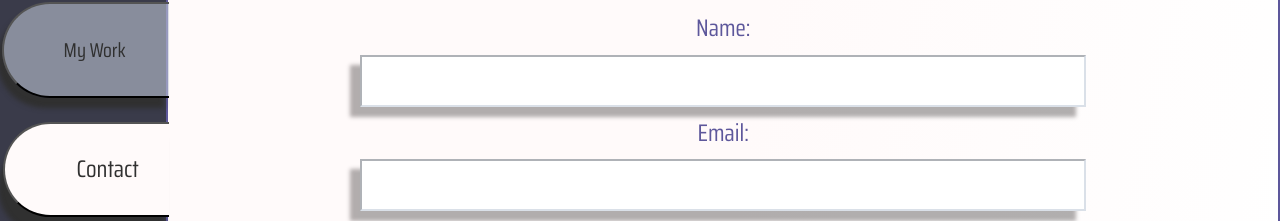
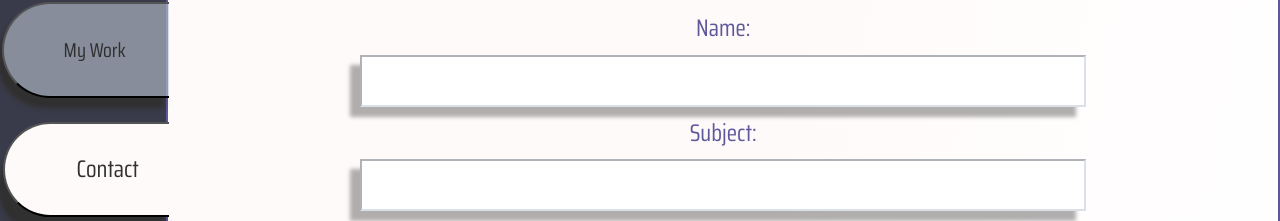
Before and after one commit to ChrisKurz098/Portfolio, a React (Create React App) app: page / in a window 1280 px wide. Both pictures are taken after a click on the button "Contact". Shown: the part 341-562 px from the top of the page. Built offline with nearby package versions, Linux system fonts and the light colour scheme.

Commit message:
Made the contact for function. Sends data to a pre formatted email via the users defaault email app

```diff
--- a/src/assets/css/style.css
+++ b/src/assets/css/style.css
@@ -467,7 +467,7 @@ font-size: xx-large;
 font-size: 3vh;
 margin: 1%;
 }
-#name-box, #email-box{
+#name-box, #subject-box{
     padding: 10px;
     border-color: var(--transparent-color);
 font-size: 3vh;
--- a/src/components/Contact/index.js
+++ b/src/components/Contact/index.js
@@ -2,7 +2,7 @@ import React, { useState } from 'react';
 
 const Contact = () => {
 
-    const [formState, setForm] = useState({ name: '', email: '', message: '' });
+    const [formState, setForm] = useState({ name: '', subject: '', message: '' });
     const [submitted, setSubmitted] = useState(0);
     const [pleaseEnter, setPleaseEnter] = useState(0);
 
@@ -11,11 +11,14 @@ const Contact = () => {
         setForm({ ...formState, [set]: event.target.value });
     }
 
+
     async function handleSubmit(event) {
         event.preventDefault();
-        const { name, email, message } = formState;
-        if (name && email && message) {
-            setForm({ name: '', email: '', message: '' });
+        const { name, subject, message } = formState;
+        if (name && subject && message) {
+            const link = `mailto:ckurz098@gmail.com?subject=--*Portfolio Message*-- ${name}: ${subject}&body=${message}`
+            window.location.href = link;
+            setForm({ name: '', subject: '', message: '' });
             setPleaseEnter(0);
             setSubmitted(1);
         } else {
@@ -29,13 +32,13 @@ const Contact = () => {
             <a id="emailMe" href="mailto:ckurz098@gmail.com">ckurz098@gmail.com </a>
             <form className='contact-form' onSubmit={handleSubmit}>
                 <label for="name">Name:</label>
-                <input type={'text'} name='name'  id='name-box' value={formState.name} onChange={handleChange} />
+                <input type={'text'} name='name' id='name-box' value={formState.name} onChange={handleChange} />
 
-                <label for="email">Email:</label>
-                <input type={'email'} name='email' id='email-box' value={formState.email} onChange={handleChange} />
+                <label for="email">Subject:</label>
+                <input type={'text'} name='subject' id='subject-box' value={formState.subject} onChange={handleChange} />
 
                 <label for="Message">Message:</label>
-                <textarea type={'text'} name='message' id='message-box'value={formState.message} onChange={handleChange} />
+                <textarea type={'text'} name='message' id='message-box' value={formState.message} onChange={handleChange} />
 
                 <button id='submit-button'>Submit</button>
                 <p className='fadeIn-1' style={{ "display": submitted ? "block" : "none" }}>Thankyou!</p>
```
